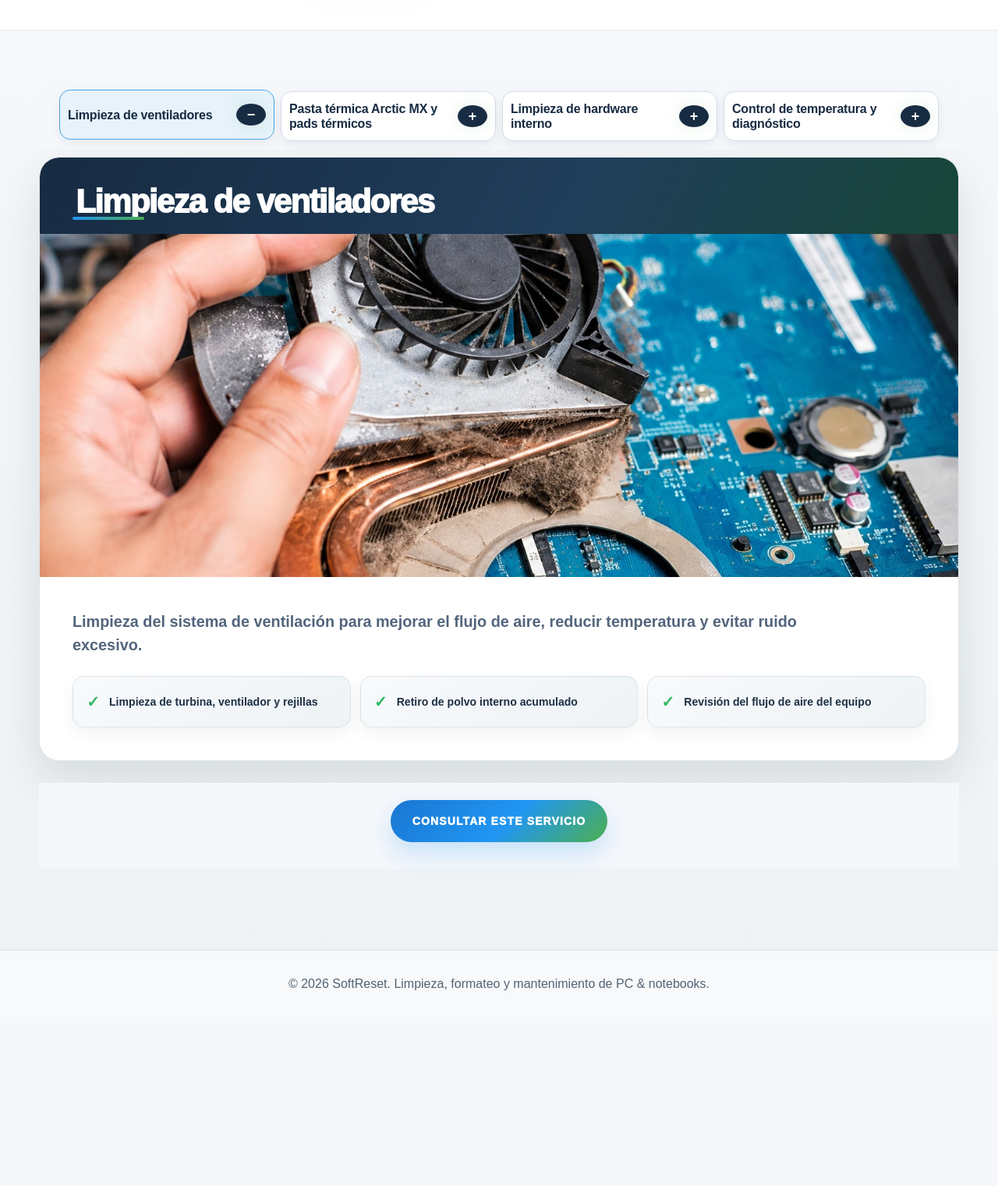
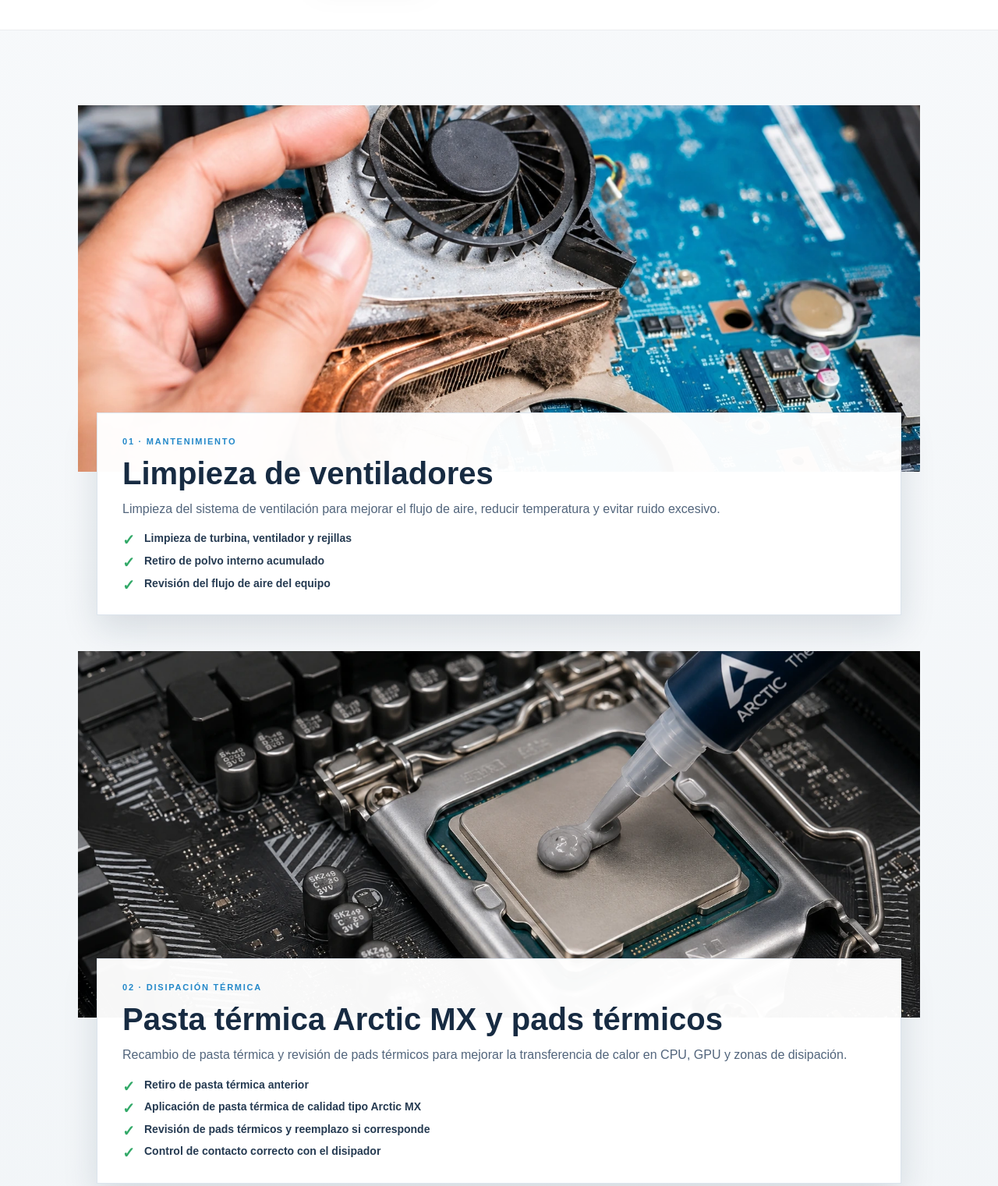
Before and after one commit to ProduccionesvGv/SoftReset, a plain HTML site: page limpieza-mantenimiento.html in a window 1280 px wide. Shown: the part 158-1679 px from the top of the page at 78% size. Before the commit the page ends 1463 px from the top, so only its background shows below. Drawn offline with Linux system fonts and the light colour scheme.

Commit message:
Add files via upload

```diff
--- a/limpieza-mantenimiento.html
+++ b/limpieza-mantenimiento.html
@@ -17,6 +17,28 @@ html[data-theme="dark"] .site-header.site-header--horizontal-logo { background:#
 html[data-theme="dark"] .site-header.site-header--horizontal-logo .brand-logo--horizontal .brand-subtitle { color:#aab7c9 !important; }
 @media(max-width:600px) { .site-header.site-header--horizontal-logo .header-content { min-height:0 !important; padding:9px 0 12px !important; } .site-header.site-header--horizontal-logo .brand-logo--horizontal { width:96% !important; } .site-header.site-header--horizontal-logo .brand-logo--horizontal .brand-subtitle { font-size:clamp(9px,2.1vw,11px) !important; letter-spacing:.45px !important; } }
 </style>
+
+<style id="limpieza-vertical-layout">
+.limpieza-page .cleaning-vertical-list{display:grid;gap:46px;padding:28px 0 36px}
+.limpieza-page .cleaning-vertical-card{position:relative;isolation:isolate;display:flex;flex-direction:column;margin:0 auto;width:100%;max-width:1080px}
+.limpieza-page .cleaning-vertical-image{height:clamp(270px,48vw,470px);width:100%;overflow:hidden;background:#111c2b}
+.limpieza-page .cleaning-vertical-image img{display:block;width:100%;height:100%;object-fit:cover;object-position:center}
+.limpieza-page .cleaning-vertical-copy{position:relative;z-index:1;width:calc(100% - 48px);margin:-76px auto 0;padding:28px 32px 30px;background:rgba(255,255,255,.97);color:#172b42;border:1px solid #dce4ed;box-shadow:0 18px 42px rgba(16,36,58,.13)}
+.limpieza-page .cleaning-step{display:block;margin-bottom:9px;color:#2388c9;font-size:11px;font-weight:850;letter-spacing:.16em}
+.limpieza-page .cleaning-vertical-copy h2{margin:0 0 12px;font-size:clamp(26px,3.5vw,40px);line-height:1.1;color:#172b42}
+.limpieza-page .cleaning-vertical-copy p{margin:0 0 16px;color:#52657c;font-size:16px;line-height:1.55}
+.limpieza-page .cleaning-vertical-copy ul{display:grid;gap:9px;margin:0;padding:0;list-style:none}
+.limpieza-page .cleaning-vertical-copy li{position:relative;padding-left:28px;color:#263b52;font-size:14px;line-height:1.4;font-weight:650}
+.limpieza-page .cleaning-vertical-copy li:before{content:'✓';position:absolute;left:0;top:-1px;color:#32a968;font-size:19px;font-weight:900}
+.limpieza-page .cleaning-vertical-cta{display:flex;justify-content:center;padding:0 24px 12px}
+.limpieza-page .cleaning-vertical-cta .format-whatsapp-link{display:inline-flex;align-items:center;justify-content:center;min-height:52px;padding:12px 28px;border-radius:999px;background:linear-gradient(110deg,#247be1,#1f9d91);color:#fff;font-weight:800;text-decoration:none}
+html[data-theme="dark"] .limpieza-page .cleaning-vertical-copy{background:rgba(20,30,43,.97);border-color:rgba(255,255,255,.12);color:#f3f6fa;box-shadow:0 18px 42px rgba(0,0,0,.28)}
+html[data-theme="dark"] .limpieza-page .cleaning-vertical-copy h2{color:#f3f6fa}
+html[data-theme="dark"] .limpieza-page .cleaning-vertical-copy p{color:#c2cedb}
+html[data-theme="dark"] .limpieza-page .cleaning-vertical-copy li{color:#e1e8f0}
+@media(max-width:600px){.limpieza-page .cleaning-vertical-list{gap:34px;padding:18px 0 28px}.limpieza-page .cleaning-vertical-image{height:clamp(240px,70vw,340px)}.limpieza-page .cleaning-vertical-copy{width:calc(100% - 22px);margin:-42px auto 0;padding:22px 19px 24px}.limpieza-page .cleaning-vertical-copy h2{font-size:27px}.limpieza-page .cleaning-vertical-copy p{font-size:14px}.limpieza-page .cleaning-vertical-copy li{font-size:13px}.limpieza-page .cleaning-vertical-cta{padding-inline:12px}}
+</style>
+
 </head>
 <body class="service-detail-page formateo-page limpieza-page">
 <header class="site-header site-header--horizontal-logo" id="siteHeader">
@@ -29,39 +51,25 @@ html[data-theme="dark"] .site-header.site-header--horizontal-logo .brand-logo--h
 <main class="service-detail-main limpieza-detail-main">
 <section class="format-showcase-section">
 <div class="container">
-<div class="format-showcase reveal" id="limpiezaShowcase">
-<div class="format-feature-list" role="list">
-<button class="format-feature-button active" data-alt="Limpieza de ventiladores de notebook" data-image="assets/img/limpieza-ventiladores.webp" data-items="Limpieza de turbina, ventilador y rejillas|Retiro de polvo interno acumulado|Revisión del flujo de aire del equipo" data-mobile-position="50% center" data-mobile-scale="1.08" data-step="01" data-text="Limpieza del sistema de ventilación para mejorar el flujo de aire, reducir temperatura y evitar ruido excesivo." data-title="Limpieza de ventiladores" role="listitem" type="button">
-<span>Limpieza de ventiladores</span>
-<strong aria-hidden="true">−</strong>
-</button>
-<button class="format-feature-button" data-alt="Cambio de pasta térmica en procesador" data-image="assets/img/pasta-termica-arctic-mx.webp" data-items="Retiro de pasta térmica anterior|Aplicación de pasta térmica de calidad tipo Arctic MX|Revisión de pads térmicos y reemplazo si corresponde|Control de contacto correcto con el disipador" data-mobile-position="50% center" data-mobile-scale="1.06" data-step="02" data-text="Recambio de pasta térmica y revisión de pads térmicos para mejorar la transferencia de calor en CPU, GPU y zonas de disipación." data-title="Pasta térmica Arctic MX y pads térmicos" role="listitem" type="button">
-<span>Pasta térmica Arctic MX y pads térmicos</span>
-<strong aria-hidden="true">+</strong>
-</button>
-<button class="format-feature-button" data-alt="Limpieza de hardware interno de computadora" data-image="assets/img/limpieza-hardware-interno.webp" data-items="Limpieza de mother, memorias y conectores|Revisión de disco, ranuras y zonas internas accesibles|Retiro de polvo en componentes principales|Limpieza externa general del equipo" data-mobile-position="52% center" data-mobile-scale="1.05" data-step="03" data-text="Limpieza cuidadosa de los componentes internos para retirar suciedad acumulada y mejorar el estado general del equipo." data-title="Limpieza de hardware interno" role="listitem" type="button">
-<span>Limpieza de hardware interno</span>
-<strong aria-hidden="true">+</strong>
-</button>
-<button class="format-feature-button" data-alt="Control de temperatura y diagnóstico del equipo" data-image="assets/img/limpieza.png" data-items="Control de temperatura antes y después del servicio|Revisión básica de encendido y funcionamiento|Verificación de ruido y comportamiento del ventilador|Diagnóstico general del estado del equipo" data-mobile-position="55% center" data-mobile-scale="1.10" data-step="04" data-text="Revisión final para comprobar que el equipo quede funcionando de forma estable después del mantenimiento físico." data-title="Control de temperatura y diagnóstico" role="listitem" type="button">
-<span>Control de temperatura y diagnóstico</span>
-<strong aria-hidden="true">+</strong>
-</button>
+<div class="cleaning-vertical-list" id="limpiezaShowcase">
+<article class="cleaning-vertical-card" id="limpieza-ventiladores">
+  <div class="cleaning-vertical-image"><img src="assets/img/limpieza-ventiladores.webp" alt="Limpieza de ventiladores de notebook" loading="lazy"></div>
+  <div class="cleaning-vertical-copy"><span class="cleaning-step">01 · MANTENIMIENTO</span><h2>Limpieza de ventiladores</h2><p>Limpieza del sistema de ventilación para mejorar el flujo de aire, reducir temperatura y evitar ruido excesivo.</p><ul><li>Limpieza de turbina, ventilador y rejillas</li><li>Retiro de polvo interno acumulado</li><li>Revisión del flujo de aire del equipo</li></ul></div>
+</article>
+<article class="cleaning-vertical-card" id="pasta-termica">
+  <div class="cleaning-vertical-image"><img src="assets/img/pasta-termica-arctic-mx.webp" alt="Pasta térmica Arctic MX" loading="lazy"></div>
+  <div class="cleaning-vertical-copy"><span class="cleaning-step">02 · DISIPACIÓN TÉRMICA</span><h2>Pasta térmica Arctic MX y pads térmicos</h2><p>Recambio de pasta térmica y revisión de pads térmicos para mejorar la transferencia de calor en CPU, GPU y zonas de disipación.</p><ul><li>Retiro de pasta térmica anterior</li><li>Aplicación de pasta térmica de calidad tipo Arctic MX</li><li>Revisión de pads térmicos y reemplazo si corresponde</li><li>Control de contacto correcto con el disipador</li></ul></div>
+</article>
+<article class="cleaning-vertical-card" id="limpieza-hardware">
+  <div class="cleaning-vertical-image"><img src="assets/img/limpieza-hardware-interno.webp" alt="Limpieza de hardware interno de computadora" loading="lazy"></div>
+  <div class="cleaning-vertical-copy"><span class="cleaning-step">03 · LIMPIEZA INTERNA</span><h2>Limpieza de hardware interno</h2><p>Limpieza cuidadosa de los componentes internos para retirar suciedad acumulada y mejorar el estado general del equipo.</p><ul><li>Limpieza de mother, memorias y conectores</li><li>Revisión de disco, ranuras y zonas internas accesibles</li><li>Retiro de polvo en componentes principales</li><li>Limpieza externa general del equipo</li></ul></div>
+</article>
+<article class="cleaning-vertical-card" id="control-temperatura">
+  <div class="cleaning-vertical-image"><img src="assets/img/limpieza.png" alt="Control de temperatura y diagnóstico del equipo" loading="lazy"></div>
+  <div class="cleaning-vertical-copy"><span class="cleaning-step">04 · REVISIÓN FINAL</span><h2>Control de temperatura y diagnóstico</h2><p>Revisión final para comprobar que el equipo quede funcionando de forma estable después del mantenimiento físico.</p><ul><li>Control de temperatura antes y después del servicio</li><li>Revisión básica de encendido y funcionamiento</li><li>Verificación de ruido y comportamiento del ventilador</li><li>Diagnóstico general del estado del equipo</li></ul></div>
+</article>
+<div class="cleaning-vertical-cta"><a class="format-whatsapp-link" href="index.html#contacto">Consultar este servicio</a></div>
 </div>
-<article aria-live="polite" class="format-display"><div class="format-display-title"><h3 id="formatDisplayTitle">Limpieza de ventiladores</h3></div>
-<div aria-hidden="true" class="format-display-media" style="--format-bg: url('assets/img/limpieza-ventiladores.webp');">
-<img alt="Limpieza de ventiladores de notebook" id="formatDisplayImage" src="assets/img/limpieza-ventiladores.webp" style="--format-mobile-position: 50% center; --format-mobile-scale: 1.08;"/>
-</div><div class="format-display-copy"><p id="formatDisplayText">Limpieza del sistema de ventilación para mejorar el flujo de aire, reducir temperatura y evitar ruido excesivo.</p><ul id="formatDisplayList">
-<li>Limpieza de turbina, ventilador y rejillas</li>
-<li>Retiro de polvo interno acumulado</li>
-<li>Revisión del flujo de aire del equipo</li>
-</ul></div></article>
-<section aria-label="Consulta del servicio de limpieza y mantenimiento" class="format-controls-zone limpieza-controls-bottom">
-<div class="format-showcase-actions">
-<a class="format-whatsapp-link" href="index.html#contacto">Consultar este servicio</a>
-</div>
-</section>
-
 </div>
 </div>
 </section>
```
